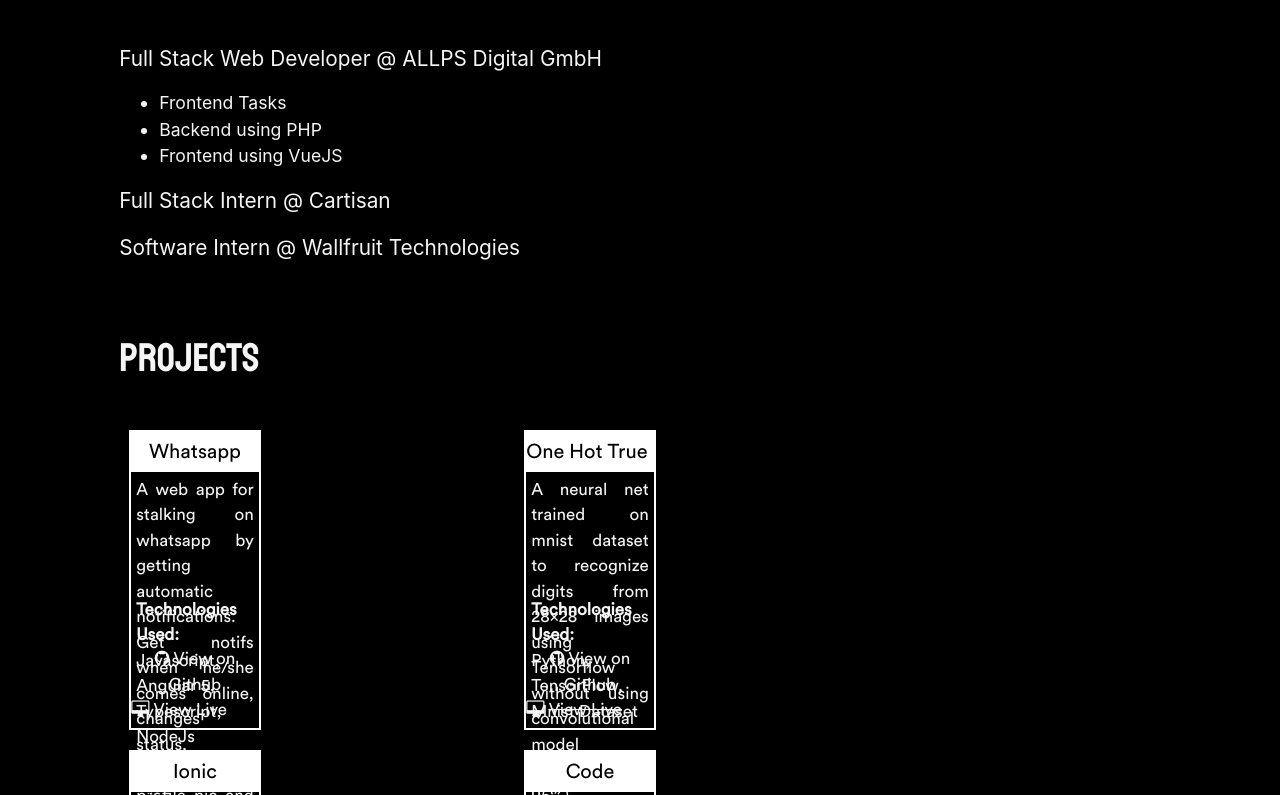
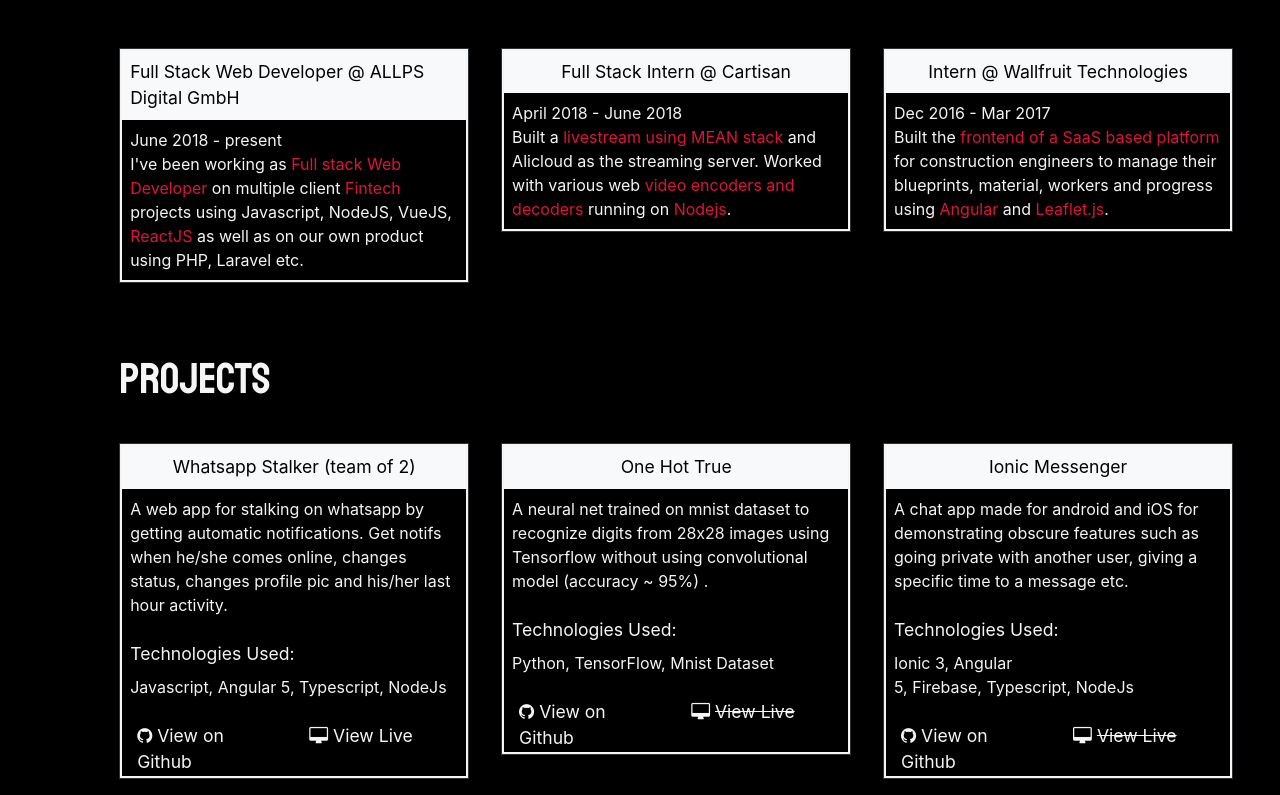
Before and after one commit to strcoder4007/theTownCenter, an Angular app: page / in a window 1280 px wide. Shown: the part 545-1340 px from the top of the page. Built offline with nearby package versions, Linux system fonts and the light colour scheme.

Commit message:
Projects section complete

```diff
--- a/src/app/home/home.component.css
+++ b/src/app/home/home.component.css
@@ -14,26 +14,7 @@
     margin: 10px;
     padding: 0px !important;
 }
-.projectHeading {
-    font-family: 'Circular Std Book';
-    color: #000;
-    padding-top: 5px;
-}
-.projectAbout {
-    font-family: 'Circular Std Book';
-    font-size: 13px;
-    text-align: justify;
-    color: whitesmoke;
-}
-.projectHeadingContainer{
-    background-color: white;
-    text-align: center;
-}
 .projectLink {
-    text-align: center;
-    font-size: 13px;
-    font-family: 'Circular Std Book';
-    color: whitesmoke;
     transition: color 0.2s ease;
 }
 .projectLink:hover {
@@ -61,198 +42,6 @@
     color: black;
 }
 
-
-.linkSection {
-    position: absolute;
-    bottom: 5px;
-    width: 100%;
-}
-
 .disableEffect:hover {
     color:gray !important;
 }
-
-
-
-
-
-
-
-
-
-
-
-
-
-@media(max-width: 1920px) {
-    .mynavOptions{
-        font-size: 50px;
-    }
-    .about {
-        font-size: 30px;
-    }
-    .project{
-        width: 530px;
-        height: 400px;
-    }
-    .projectHeadingContainer {
-        font-size: 27px;
-        height: 50px;
-    }
-    .projectAbout {
-        height: 150px;
-        font-size: 23px;
-        padding: 10px;
-    }
-    .projectLink{
-        font-size: 23px;
-    }
-    .techSection {
-        padding: 10px;
-        height: 170px;
-    }
-}
-@media(max-width: 1600px){
-    .mynavOptions{
-        font-size: 40px;
-    }
-    .about {
-        font-size: 28px;
-    }
-    .project{
-        width: 400px;
-        height: 300px;
-    }
-    .projectHeadingContainer {
-        font-size: 25px;
-        height: 45px;
-    }
-    .projectAbout {
-        height: 130px;
-        font-size: 20px;
-        padding: 7px;
-    }
-    .projectLink{
-        font-size: 20px;
-    }
-    .techSection {
-        padding: 7px;
-        height: 150px;
-    }
-}
-
-@media(max-width: 1366px){
-    .mynavOptions{
-        font-size: 40px;
-    }
-    .about {
-        font-size: 20px;
-    }
-    .project{
-        width: 375px;
-        height: 300px;
-    }
-    .projectHeadingContainer {
-        font-size: 20px;
-        height: 40px;
-    }
-    .projectAbout {
-        height: 120px;
-        font-size: 17px;
-        padding: 5px;
-    }
-    .projectLink{
-        font-size: 17px;
-    }
-    .techSection {
-        padding: 5px;
-        height: 110px;
-    }
-}
-@media(max-width: 1150px){
-    .mynavOptions{
-        font-size: 30px;
-    }
-}
-@media(max-width: 1000px){
-    .mynavOptions{
-        font-size: 25px;
-    }
-}
-@media(max-width: 768px){
-    .mynavOptions{
-        font-size: 20px;
-    }
-    .about {
-        font-size: 15px;
-    }
-    .project{
-        width: 300px;
-        height: 250px;
-    }
-    .projectHeadingContainer {
-        font-size: 17px;
-        height: 40px;
-    }
-    .projectAbout {
-        height: 100px;
-        font-size: 15px;
-        padding: 5px;
-    }
-    .projectLink{
-        font-size: 15px;
-    }
-    .techSection {
-        padding: 5px;
-        height: 80px;
-    }
-}
-
-@media(max-width: 580px){
-    .mynavOptions{
-        font-size: 20px;
-    }
-    .project{
-        width: 280px;
-        height: 240px;
-    }
-    .about {
-        font-size: 14px;
-    }
-    .projectHeadingContainer {
-        font-size: 15px;
-        height: 40px;
-    }
-    .projectAbout {
-        height: 90px;
-        font-size: 13px;
-        padding: 5px;
-    }
-    .projectLink{
-        font-size: 13px;
-    }
-    .techSection {
-        padding: 5px;
-        height: 70px;
-    }
-}
-
-@media(max-width: 450px){
-    .mynavOptions{
-        font-size: 20px;
-    }
-    .project{
-        width: 300px;
-        height: 240px;
-    }
-    .about {
-        font-size: 13px;
-    }
-}
-
-@media(max-width: 420px){
-    .project{
-        width: 270px;
-        height: 240px;
-    }
-}
--- a/src/app/home/home.component.html
+++ b/src/app/home/home.component.html
@@ -1,147 +1,134 @@
 <div class="col-11 offset-md-1 p-0">
   <p class="roboto mediumFont is-primary">
-    I am a <span class="text-crimson">full stack web developer</span> <br>with over <span class="text-crimson">1.5 years</span> of experience <br>in <span class="text-crimson">JavaScript</span>, PHP, <span class="text-crimson">NodeJs</span>, ExpressJs, <span class="text-crimson">ReactJs</span>, <br><span class="text-crimson">VueJS</span>, <span class="text-crimson">Angular</span>, Laravel, <span class="text-crimson">MongoDB</span>, <span class="text-crimson">SQL</span>, PostGreSQL <br>with background in <span class="text-crimson">Algorithms</span> and <span class="text-crimson">Data Structure</span> using <span class="text-crimson">C++</span>.
+    I am a <span class="text-crimson">full stack web developer</span> <br>with over <span class="text-crimson">1.5 years</span> of experience <br>in <span class="text-crimson">JavaScript</span>, PHP, <span class="text-crimson">NodeJs</span>, ExpressJs, <span class="text-crimson">ReactJs</span>, <br><span class="text-crimson">VueJS</span>, <span class="text-crimson">Angular</span>, Laravel, <span class="text-crimson">MongoDB</span>, <span class="text-crimson">SQL</span>, PostGreSQL <br>with background in <span class="text-crimson">Algorithms</span> and <span class="text-crimson">Data Structures</span> using <span class="text-crimson">C++</span>.
   </p>
 
   <div>
     <p id="experience" class="mynavOptions largeFont staat is-primary pt-5 pb-3">experience</p>
-    <p class="mediumFont is-primary Roboto">Full Stack Web Developer @ ALLPS Digital GmbH</p>
-    <ul>
-      <li class="smallFont is-primary Roboto">Frontend Tasks</li>
-      <li class="smallFont is-primary Roboto">Backend using PHP</li>
-      <li class="smallFont is-primary Roboto">Frontend using VueJS</li>
-    </ul>
-    <p class="mediumFont is-primary Roboto">Full Stack Intern @ Cartisan</p>
-    <p class="mediumFont is-primary Roboto">Software Intern @ Wallfruit Technologies</p>
+
+
+    <div class="row gutter-0 d-flex justify-content-around">
+      <div class="col-sm-4 mb-3">
+        <div class="col-11 bg-dark card p-0">
+          <div class="card-body bg-black p-0 bg-">
+            <div class="row gutter-0 w-100 bg-light d-flex justify-content-around">
+              <p class="smallFont is-secondary Roboto m-0 p-2 align-self-center">Full Stack Web Developer @ ALLPS Digital GmbH</p>
+            </div>
+            <p class="card-text p-2 is-primary">June 2018 - present<br>
+              I've been working as <span class="text-crimson">Full stack Web Developer</span> on multiple client <span class="text-crimson">Fintech</span> projects using Javascript, NodeJS, VueJS, <span class="text-crimson">ReactJS</span> as well as on our own product using PHP, Laravel etc.
+            </p>
+          </div>
+        </div>
+      </div>
+      <div class="col-sm-4 mb-3">
+        <div class="col-11 bg-dark card p-0">
+          <div class="card-body bg-black p-0 bg-">
+            <div class="row gutter-0 w-100 bg-light d-flex justify-content-around">
+              <p class="smallFont is-secondary Roboto m-0 p-2 align-self-center">Full Stack Intern @ Cartisan</p>
+            </div>
+            <p class="card-text p-2 is-primary">April 2018 - June 2018<br>
+              Built a <span class="text-crimson">livestream using MEAN stack</span> and Alicloud as the streaming server. Worked with various web <span class="text-crimson">video encoders and decoders</span> running on <span class="text-crimson">Nodejs</span>.
+            </p>
+          </div>
+        </div>
+      </div>
+      <div class="col-sm-4 mb-3">
+        <div class="col-11 bg-dark card p-0">
+          <div class="card-body bg-black p-0 bg-">
+            <div class="row gutter-0 w-100 bg-light d-flex justify-content-around">
+              <p class="smallFont is-secondary Roboto m-0 p-2 align-self-center">Intern @ Wallfruit Technologies</p>
+            </div>
+            <p class="card-text p-2 is-primary">Dec 2016 - Mar 2017<br>
+              Built the <span class="text-crimson">frontend of a SaaS based platform</span> for construction engineers to manage their blueprints, material, workers and progress using <span class="text-crimson">Angular</span> and <span class="text-crimson">Leaflet.js</span>.
+            </p>
+          </div>
+        </div>
+      </div>
+    </div>
   </div>
 
   <p id="projects" class="mynavOptions largeFont staat is-primary pt-5 pb-3">projects</p>
-  <div class="row gutter-0 p-0">
 
 <!--------------------------------1st -------------------------------- -->
+  <div class="row gutter-0 d-flex justify-content-around">
+      <div class="col-sm-4 mb-3" *ngFor="let project of myProjects1; let i = index">
+        <div class="col-11 bg-dark card p-0">
+          <div class="card-body bg-black p-0">
+            <div class="row gutter-0 w-100 bg-light d-flex justify-content-around">
+              <p class="smallFont is-secondary Roboto m-0 p-2 align-self-center">{{project.heading}}</p>
+            </div>
+            <p class="card-text p-2 is-primary">
+              {{project.about}}
+            </p>
+            <p class="card-text px-2 py-0 m-0 is-primary smallFont Roboto">
+              Technologies Used:
+            </p>
+            <p class="card-text p-2 is-primary">
+              <span *ngFor="let tech of project.tech">{{tech}}&nbsp;</span>
+            </p>
 
-
-    <span *ngFor="let project of myProjects1; let i = index">
-            <div class="col-xs-3 col-md-4 project">
-
-                <!-- heading section-->
-
-                <div class="row gutter-0 projectHeadingContainer"><p class="projectHeading">{{project.heading}}</p>
+            <div class="row gutter-0 w-100 bg-black d-flex justify-content-around is-primary">
+              <div class="col">
+                <a href="{{project.git}}" class="projectLink is-primary Roboto smallFont" target="_blank"><i class="fa fa-github"></i>&nbsp;View on Github</a>
               </div>
-
-                <!-- about section -->
-
-                <div class="row gutter-0 projectAbout"><span>{{project.about}}</span>
-  </div>
-
-  <!-- tech section -->
-
-  <div class="row gutter-0 techSection">
-    <div class="col-md-12 projectAbout" style="text-align: left;  padding: 0px;"><strong>Technologies Used:<br></strong> <span *ngFor="let tech of project.tech">{{tech}} </span>
-    </div>
-  </div>
-
-  <!-- link section -->
-  <div class="row gutter-0 linkSection">
-    <div class="col-xs-6" style="text-align: center"><a href="{{project.git}}" class="projectLink" target="_blank"><i class="fa fa-github"></i>&nbsp;View on Github</a>
-    </div>
-    <div *ngIf="project.live.length != 4; else strikeBlock"class="col-xs-6" style="text-align: center"><a href="{{project.live}}" class="projectLink" target="_blank"><i class="fa fa-desktop"></i>&nbsp;View Live</a>
+              <div *ngIf="project.live.length != 4; else strikeBlock"class="col">
+                <a href="{{project.live}}" class="projectLink is-primary Roboto smallFont" target="_blank"><i class="fa fa-desktop"></i>&nbsp;View Live</a>
               </div>
               <ng-template #strikeBlock>
-            <div class="col-xs-6 projectLink disableEffect" style="text-align: center"><i class="fa fa-desktop"></i>&nbsp;<s>View Live</s>
+                <div class="col projectLink disableEffect is-primary Roboto smallFont">
+                  <i class="fa fa-desktop"></i>&nbsp;<s>View Live</s>
                 </div>
               </ng-template>
             </div>
 
+          </div>
+        </div>
+      </div>
+  </div>
+<!--------------------------------2nd -------------------------------- -->
+  <div *ngIf="loadFirst" class="row gutter-0 d-flex justify-content-around elementToFadeIn">
+      <div class="col-sm-4 mb-3" *ngFor="let project of myProjects2; let i = index">
+        <div class="col-11 bg-dark card p-0">
+          <div class="card-body bg-black p-0">
+            <div class="row gutter-0 w-100 bg-light d-flex justify-content-around">
+              <p class="smallFont is-secondary Roboto m-0 p-2 align-self-center">{{project.heading}}</p>
+            </div>
+            <p class="card-text p-2 is-primary">
+              {{project.about}}
+            </p>
+            <p class="card-text px-2 py-0 m-0 is-primary smallFont Roboto">
+              Technologies Used:
+            </p>
+            <p class="card-text p-2 is-primary">
+              <span *ngFor="let tech of project.tech">{{tech}}&nbsp;</span>
+            </p>
+
+            <div class="row gutter-0 w-100 bg-black d-flex justify-content-around is-primary">
+              <div class="col">
+                <a href="{{project.git}}" class="projectLink is-primary Roboto smallFont" target="_blank"><i class="fa fa-github"></i>&nbsp;View on Github</a>
+              </div>
+              <div *ngIf="project.live.length != 4; else strikeBlock"class="col">
+                <a href="{{project.live}}" class="projectLink is-primary Roboto smallFont" target="_blank"><i class="fa fa-desktop"></i>&nbsp;View Live</a>
+              </div>
+              <ng-template #strikeBlock>
+                <div class="col projectLink disableEffect is-primary Roboto smallFont">
+                  <i class="fa fa-desktop"></i>&nbsp;<s>View Live</s>
+                </div>
+              </ng-template>
+            </div>
 
           </div>
-</span>
-
-
-<!--------------------------------2nd -------------------------------- -->
-
-<div *ngIf="loadFirst" class="elementToFadeIn">
-  <span *ngFor="let project of myProjects2; let i = index">
-                    <div class="col-xs-6 col-md-4 project">
-
-                <!-- heading section-->
-
-                        <div class="row gutter-0 projectHeadingContainer"><p class="projectHeading">{{project.heading}}</p>
         </div>
-
-                <!-- about section-->
-
-                        <div class="row gutter-0 projectAbout"><span>{{project.about}}</span>
-</div>
-
-<!-- tech section-->
-
-<div class="row gutter-0 techSection">
-  <div class="col-md-12 projectAbout" style="text-align: left;  padding: 0px;"><strong>Technologies Used:<br></strong> <span *ngFor="let tech of project.tech">{{tech}} </span>
       </div>
   </div>
 
-<!-- link section-->
-
-<div class="row gutter-0 linkSection">
-  <div class="col-xs-6" style="text-align: center"><a href="{{project.git}}" class="projectLink" target="_blank"><i class="fa fa-github"></i>&nbsp;View on Github</a>
-  </div>
-  <div *ngIf="project.live.length != 4; else strikeBlock"class="col-xs-6" style="text-align: center"><a href="{{project.live}}" class="projectLink" target="_blank"><i class="fa fa-desktop"></i>&nbsp;View Live</a>
-  </div>
-  <ng-template #strikeBlock>
-          <div class="col-xs-6 projectLink disableEffect" style="text-align: center"><i class="fa fa-desktop"></i>&nbsp;<s>View Live</s>
-          </div>
-  </ng-template>
-</div>
-</div>
-</span>
+  <div class="clearfix"></div>
+  <div class="row gutter-0 justify-content-around">
+    <button class="btn myBtn" (click)="loadMore()">{{buttonText}}</button>
   </div>
 
+  <!-------------------------------Programming--------------------------------- -->
 
-<!-------------------------------3rd--------------------------------- -->
-
-
-<div *ngIf="loadSecond" class="elementToFadeIn">
-  <span *ngFor="let project of myProjects3; let i = index">
-                    <div class="col-xs-6 col-md-4 project">
-
-                <!-- heading section-->
-
-                        <div class="row gutter-0 projectHeadingContainer"><p class="projectHeading">{{project.heading}}</p>
-                        </div>
-
-                <!-- about section-->
-
-                        <div class="row gutter-0 projectAbout"><span>{{project.about}}</span>
-</div>
-
-<!-- tech section-->
-
-<div class="row gutter-0 techSection">
-  <div class="col-md-12 projectAbout" style="text-align: left;  padding: 0px;"><strong>Technologies Used:<br></strong> <span *ngFor="let tech of project.tech">{{tech}} </span>
-  </div>
-</div>
-
-<!-- link section-->
-
-<div class="row gutter-0 linkSection">
-  <div class="col-xs-6" style="text-align: center"><a href="{{project.git}}" class="projectLink" target="_blank"><i class="fa fa-github"></i>&nbsp;View on Github</a>
-  </div>
-  <div *ngIf="project.live.length != 4; else strikeBlock"class="col-xs-6" style="text-align: center"><a href="{{project.live}}" class="projectLink" target="_blank"><i class="fa fa-desktop"></i>&nbsp;View Live</a>
-  </div>
-  <ng-template #strikeBlock>
-          <div class="col-xs-6 projectLink disableEffect" style="text-align: center"><i class="fa fa-desktop"></i>&nbsp;<s>View Live</s>
-          </div>
-  </ng-template>
-</div>
-</div>
-</span>
-</div>
-<div class="clearfix"></div>
-<div class="row gutter-0" style="text-align: center">
-  <button class="btn myBtn" (click)="loadMore()">{{buttonText}}</button>
-</div>
-</div>
 
 <p id="programming" class="mynavOptions">programming</p>
 <div class="row gutter-0" style="margin-top: 30px;">
--- a/src/styles.css
+++ b/src/styles.css
@@ -33,6 +33,16 @@
 }
 .is-secondary {
   color: #000000;
+}
+.bg-black {
+  background-color: #000000;
+}
+
+.card {
+  border-radius: 0px;
+}
+.card-body {
+  border: 2px solid whitesmoke;
 }
 
 ::-webkit-scrollbar {
```
Also changed, not shown: src/app/home/home.component.ts (+5 -17 lines). Lines whose indentation alone changed are shown as unchanged.
